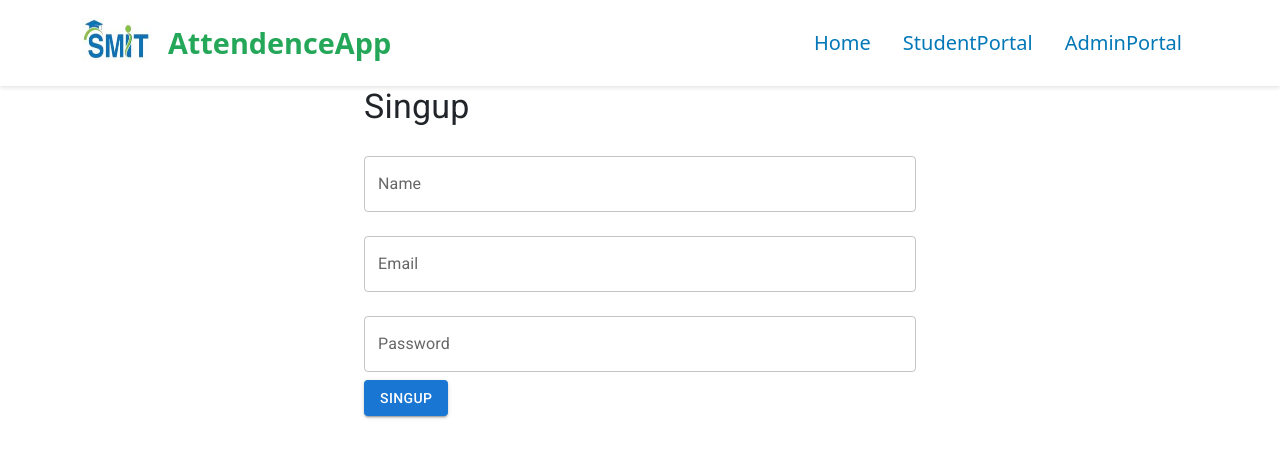
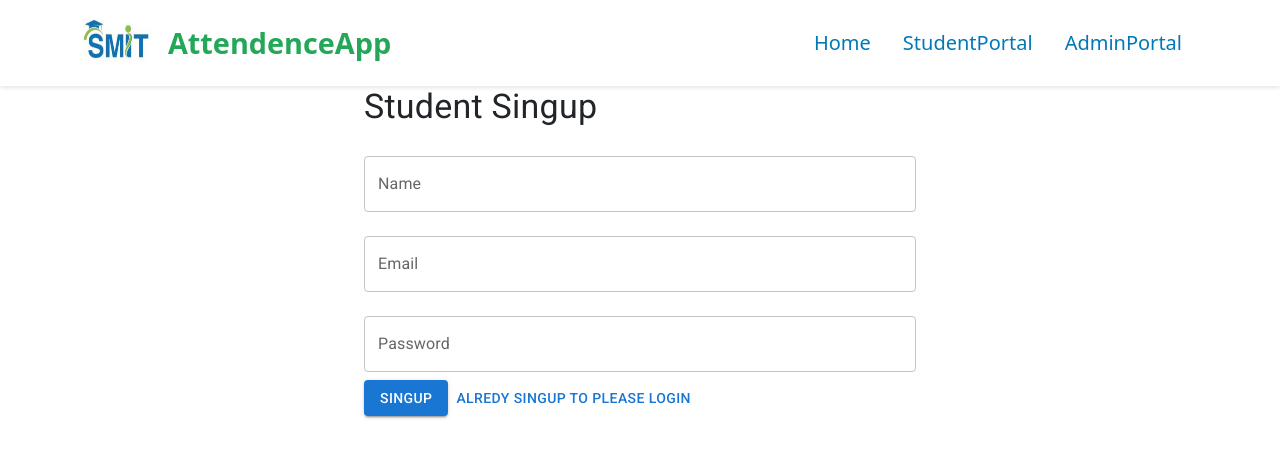
Before and after one commit to javariyafatima1/Attendence-final, a React (Create React App) app in the folder frontend/: page /signup in a window 1280 px wide. Shown: the top 458 px of the page. Built offline with nearby package versions, Linux system fonts and the light colour scheme.

Commit message:
ssingup update

```diff
--- a/frontend/src/components/Logout.js
+++ b/frontend/src/components/Logout.js
@@ -6,7 +6,7 @@ const Logout = () => {
 
   const handleLogout = () => {
     localStorage.removeItem('token');
-    navigate('/login');
+    navigate('/');
   };
 
   return <button onClick={handleLogout}>Logout</button>;
--- a/frontend/src/components/Signup.js
+++ b/frontend/src/components/Signup.js
@@ -1,5 +1,5 @@
 import React, { useState } from 'react';
-import {    useNavigate,} from "react-router-dom";
+import {    useNavigate,Link} from "react-router-dom";
 import { TextField, Button, Container, Typography } from '@mui/material';
 import CardText from 'react-bootstrap/esm/CardText';
 import axios from "axios";
@@ -34,7 +34,7 @@ const Signup = () => {
   return (
     <div>
        <Container maxWidth="sm">
-      <Typography variant="h4" gutterBottom>Singup</Typography>
+      <Typography variant="h4" gutterBottom> Student Singup</Typography>
       <TextField
         fullWidth
         margin="normal"
@@ -71,6 +71,9 @@ const Signup = () => {
      Singup
 
     </Button>
+    <Button>
+    <Link to="/login" className="nav-link">alredy singup to please login</Link>
+    </Button>
 
 
      </Container>
```
